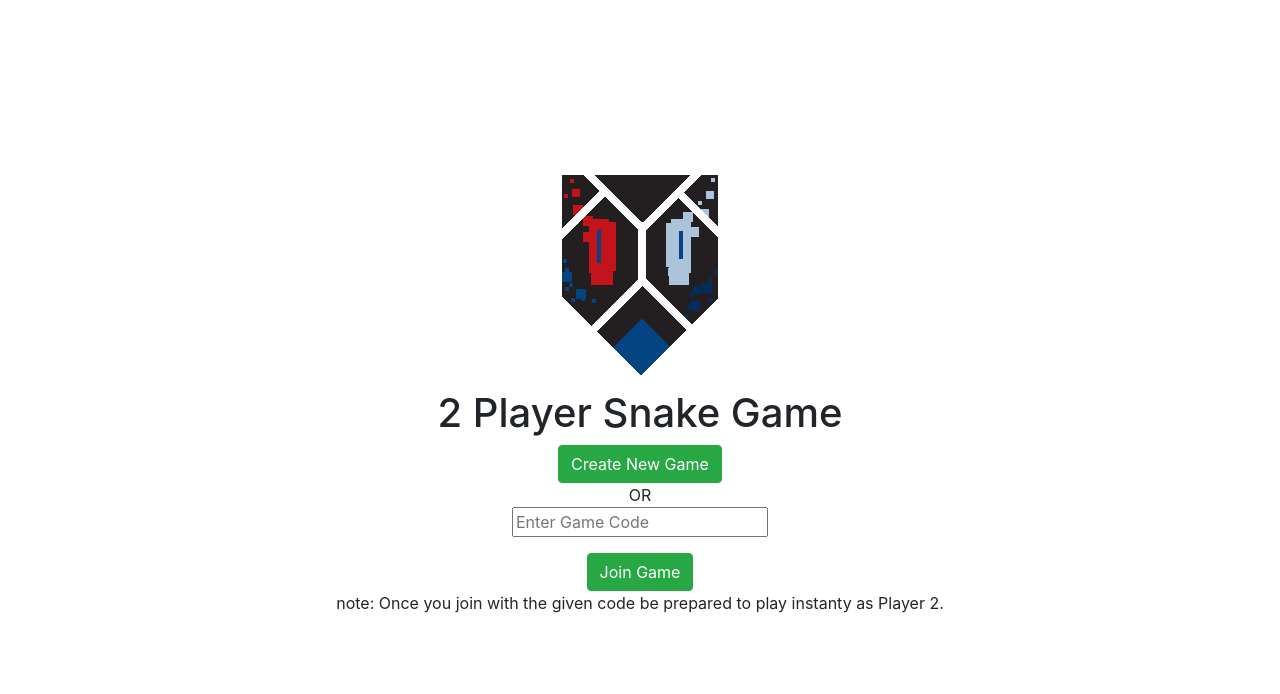
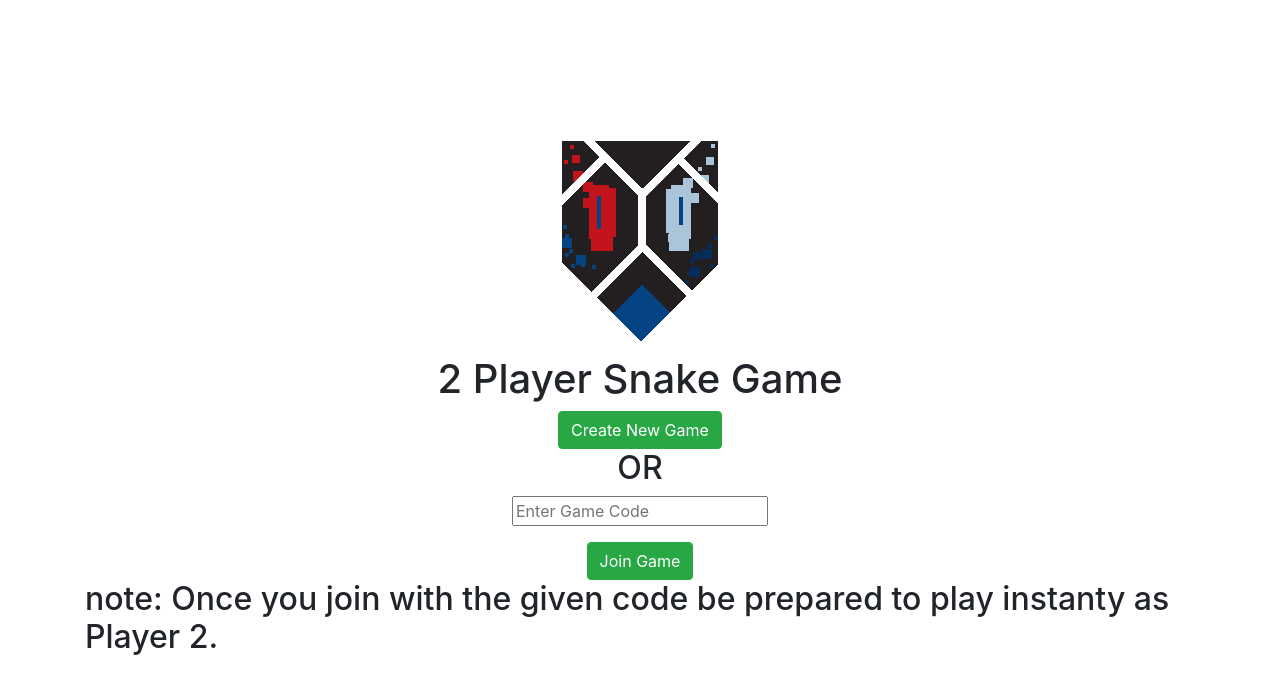
Before and after one commit to studentGwyn/2pSnakeGame, a plain HTML site: page frontend/index.html in a window 1280 px wide. Drawn offline with nearby package versions, Linux system fonts and the light colour scheme; no server answers.

Commit message:
Update index.html

```diff
--- a/frontend/index.html
+++ b/frontend/index.html
@@ -30,7 +30,7 @@
             >
               Create New Game
             </button>
-            <div>OR</div>
+            <div><h2>OR</h2></div>
             <div class="form-group">
               <input type="text" placeholder="Enter Game Code" id="gameCodeInput"/>
             </div>
@@ -41,7 +41,7 @@
             >
               Join Game
             </button>
-            <p>note: Once you join with the given code be prepared to play instanty as Player 2. </p>
+            <h2>note: Once you join with the given code be prepared to play instanty as Player 2. </h2>
         </div>
       </div>
 
```
